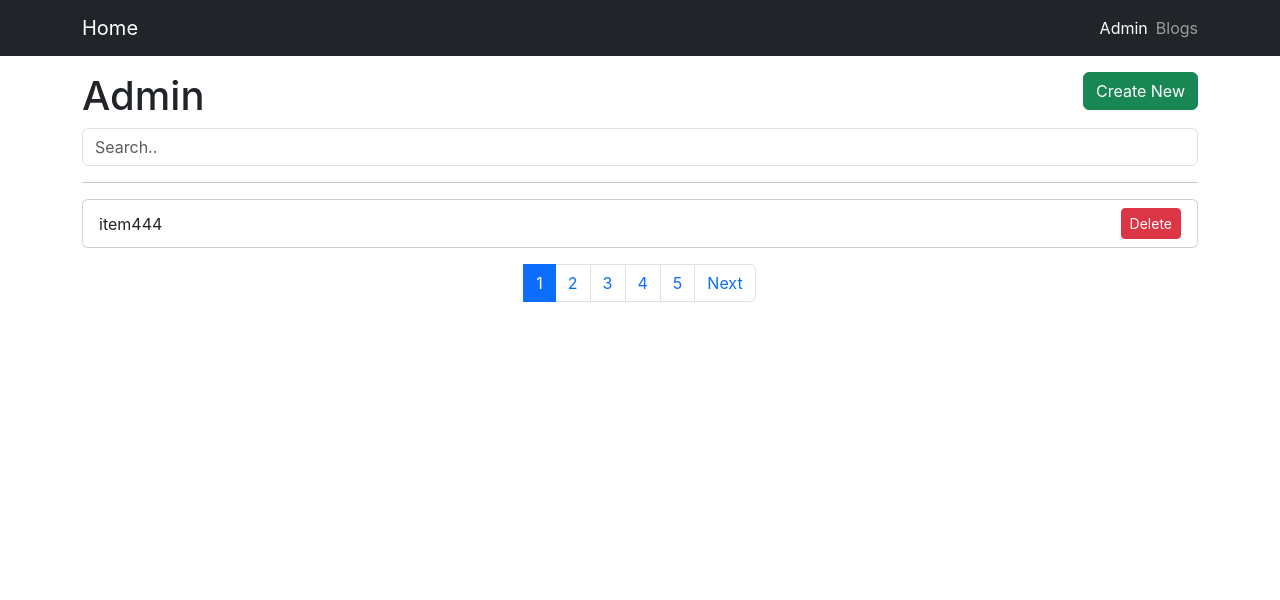
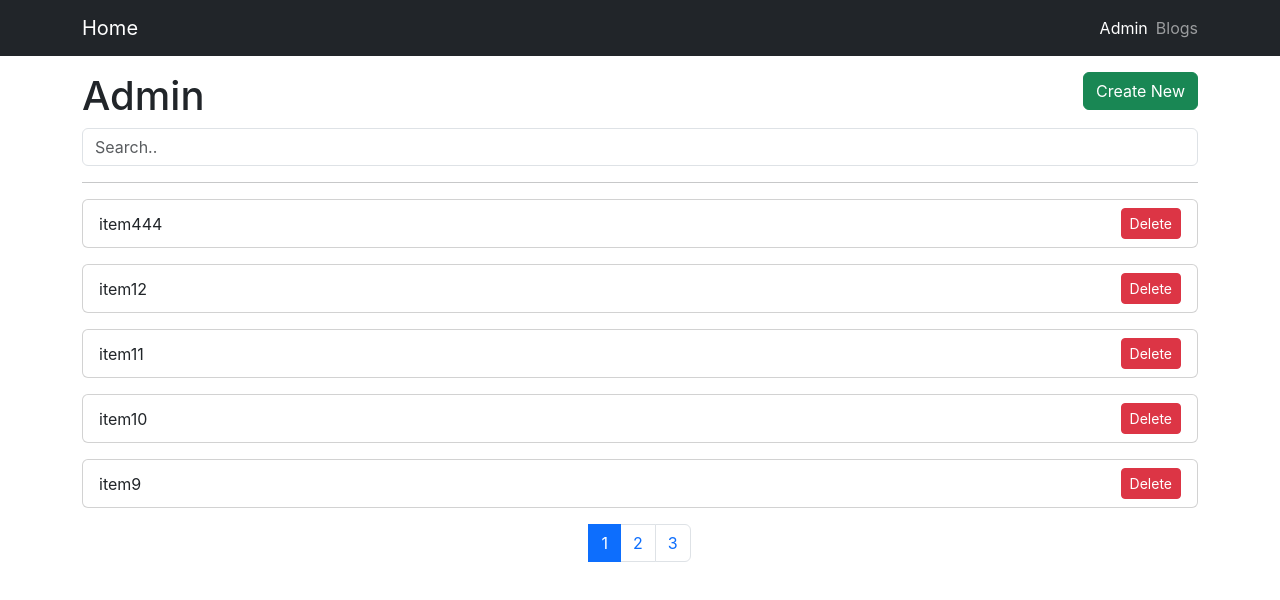
Before and after one commit to HanJeongSeol/inflearn_react_projectlearn, a React (Create React App) app in the folder react-basic/: page /admin in a window 1280 px wide. Shown: the top 600 px of the page. Built offline with nearby package versions, Linux system fonts and the light colour scheme; data requests are answered from the project's data file.

Commit message:
62_검색기능2

```diff
--- a/react-basic/src/components/BlogList.jsx
+++ b/react-basic/src/components/BlogList.jsx
@@ -18,7 +18,7 @@ const BlogList = ({ isAdmin }) => {
     const [numberOfPosts, setNumberOfPosts] = useState(0)
     const [numberOfPages, setNumberOfPages] = useState(0)
     const [searchText, setSearchText] = useState('')
-    const limit = 1
+    const limit = 5
 
     useEffect(() => {
         setNumberOfPages(Math.ceil(numberOfPosts / limit))
@@ -26,6 +26,7 @@ const BlogList = ({ isAdmin }) => {
 
     const onClickPageButton = (page) => {
         navigate(`${location.pathname}?page=${page}`)
+        setCurrentPage(1)
         getPosts(page)
     }
 
@@ -38,6 +39,7 @@ const BlogList = ({ isAdmin }) => {
                 _order: 'desc',
                 // 검색창에 입력한 값을 파라미터로 전달
                 // 디펜던시에 추가
+                // 입력한 값과 db에 저장된 title을 비교한다.
                 // '_like' : 단어의 일부만 일치해도 검색해준다
                 title_like: searchText,
             }
@@ -57,6 +59,9 @@ const BlogList = ({ isAdmin }) => {
                     setLoading(false)
                 })
         },
+        // searchText의 값이 변경될 때 마다 실행
+        // 1. 한글자씩 입력될 때 searchText 값이 변경되면서 getPosts 함수가 실행된다.
+        // 2. getPosts함수가 실행되면서 useEffect() 실행
         [isAdmin, searchText]
     )
 
@@ -66,11 +71,46 @@ const BlogList = ({ isAdmin }) => {
             setPosts((prevPosts) => prevPosts.filter((post) => post.id !== id))
         })
     }
-
+    /**
+    // 실행될때마다 리렌더링
     useEffect(() => {
         setCurrentPage(parseInt(pageParam) || 1)
         getPosts(parseInt(pageParam) || 1)
-    }, [pageParam])
+        // 3. getPosts가 한글자씩 입력될 때마다 생성되면서 useEffect 실행되면서 리렌더링
+        // 4. 모든 단어를 입력하고 엔터 누를시 검색하기 위해서는 getPosts를 useEffect에 넣어서 처음 마운트 될 때 생성되도록 한다.
+    }, [pageParam, getPosts])
+    */
+
+    useEffect(() => {
+        // useEffect 내부의 getPosts는 사실상 처음 마운트 될 때 생성되기만 하면된다.
+        // 실제론는 외부의 getPosts를 사용해서 새로울 결과값을 보여주기 때문에 여기서는 이름 없이 익명함수를 생성해서 즉시실행함수로 사용한다.
+        // 생각해보니 여기서 굳이 실행시킬 이유가 없음. 한 번 마운트 되면 되기 때문에 외부 함수를 그냥 사용한다.
+        setCurrentPage(parseInt(pageParam) || 1)
+        getPosts(parseInt(pageParam) || 1)
+        // ;((page = 1) => {
+        //     let params = {
+        //         _page: page,
+        //         _limit: limit,
+        //         _sort: 'id',
+        //         _order: 'desc',
+        //     }
+
+        //     if (!isAdmin) {
+        //         params = { ...params, publish: true }
+        //     }
+
+        //     axios
+        //         .get(`http://localhost:3001/posts`, {
+        //             params: params,
+        //         })
+
+        //         .then((res) => {
+        //             setNumberOfPosts(res.headers['x-total-count'])
+        //             setPosts(res.data)
+        //             setLoading(false)
+        //         })
+        // })(getPosts(parseInt(pageParam) || 1))
+    }, [])
 
     if (loading) {
         return <LoadingSpinner />
@@ -98,8 +138,13 @@ const BlogList = ({ isAdmin }) => {
         })
     }
 
-    const onSearch = () => {
-        getPosts(1)
+    const onSearch = (e) => {
+        // search후 헨터 누르면 한상 첫 페이지를 가져오도록 한다.
+        if (e.key === 'Enter') {
+            navigate(`${location.pathname}?page=1`)
+            setCurrentPage(1)
+            getPosts(1)
+        }
     }
     return (
         <div>
@@ -111,12 +156,14 @@ const BlogList = ({ isAdmin }) => {
                 onChange={(e) => setSearchText(e.target.value)}
                 // 키가 눌렸다 올라올 때 작동
                 // 버튼 클릭시 입력한 내용과 db의 내용을 비교해서 맞는 값을 보여주도록 하는 함수
+                // 모든 단어 입력 후 검색하는 방법 -> 누른키가 enter인지 판별해서 일치하는 경우 onSearch를 실행시킨다.
                 onKeyUp={onSearch}
             />
             <hr />
             {/* 기존에는 상단에서 post 갯수를 카운터하고 없을 때 메시지를 렌더링 했다.
                 하지만 위에서 검색창이 렌더링 되어지지 않은 상태로 반환이 끝나기 때문에 검색창을 보여줄 수 없었다.
-                이를 해결하기 위한 코드 */}
+                이를 해결하기 위한 코드
+                */}
             {posts.length === 0 ? (
                 <div>No blog posts found</div>
             ) : (
```
